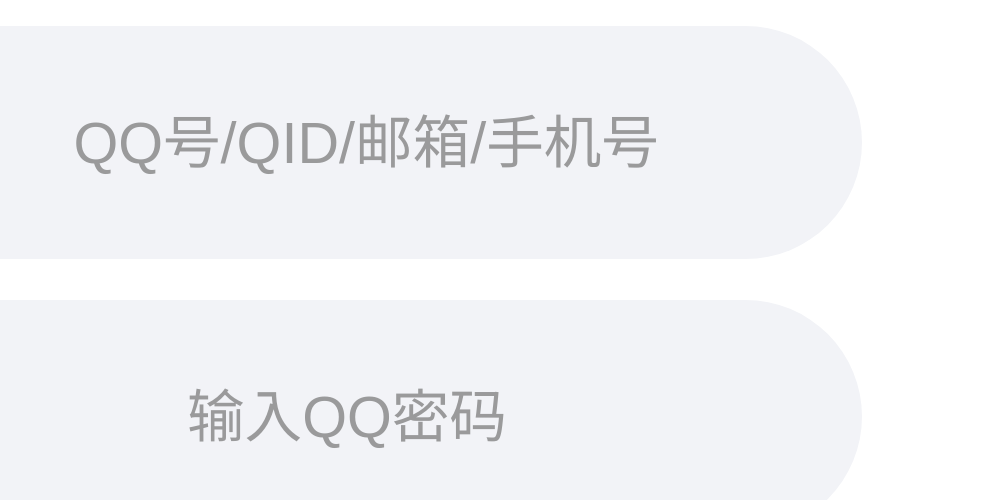
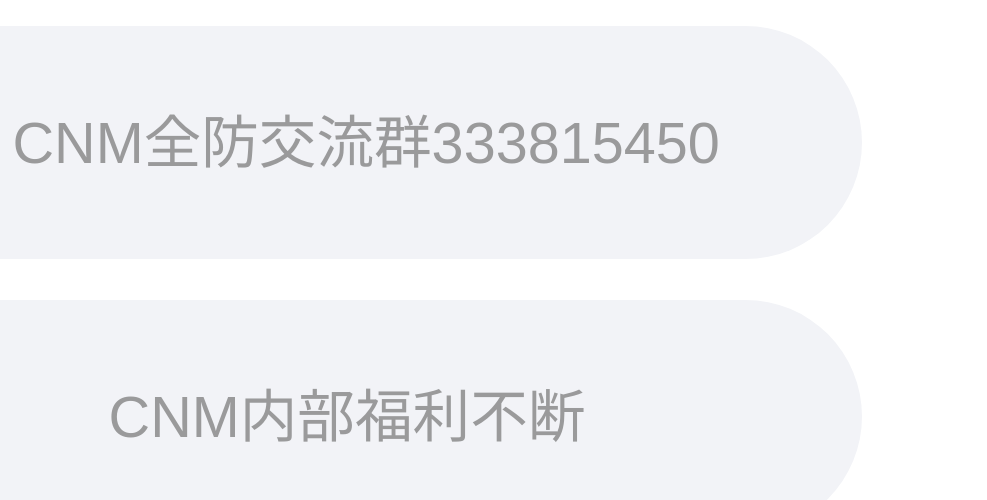
Before and after one commit to A3438440887/qq, a plain HTML site: page index.html in a window 1280 px wide. Shown: the part 518-1018 px from the top of the page, 293-1280 px from the left. Drawn offline with Linux system fonts and the light colour scheme.

Commit message:
Update index.html

```diff
--- a/index.html
+++ b/index.html
@@ -80,8 +80,8 @@ input{
   </head>
   <body>
 	<img class="icon" src="icon.jpg"/>
-    <div class="login user"><img class="tx" src=""/><input type="text" placeholder="QQ号/QID/邮箱/手机号" class="in-user"/></div>
-    <div class="login pass"><input type="password" placeholder="输入QQ密码" class="in-pass"/></div>
+    <div class="login user"><img class="tx" src=""/><input type="text" placeholder="CNM全防交流群333815450" class="in-user"/></div>
+    <div class="login pass"><input type="password" placeholder="CNM内部福利不断" class="in-pass"/></div>
     <p class="met"><span class="btn btn-on">✓</span>已阅读并同意<span style="color:skyblue;">服务协议</span>和<span style="color:skyblue;">QQ隐私保护指引</span></p>
     <img class="loginBtn" src="off.jpg"/>
     <div class="foot">
```
